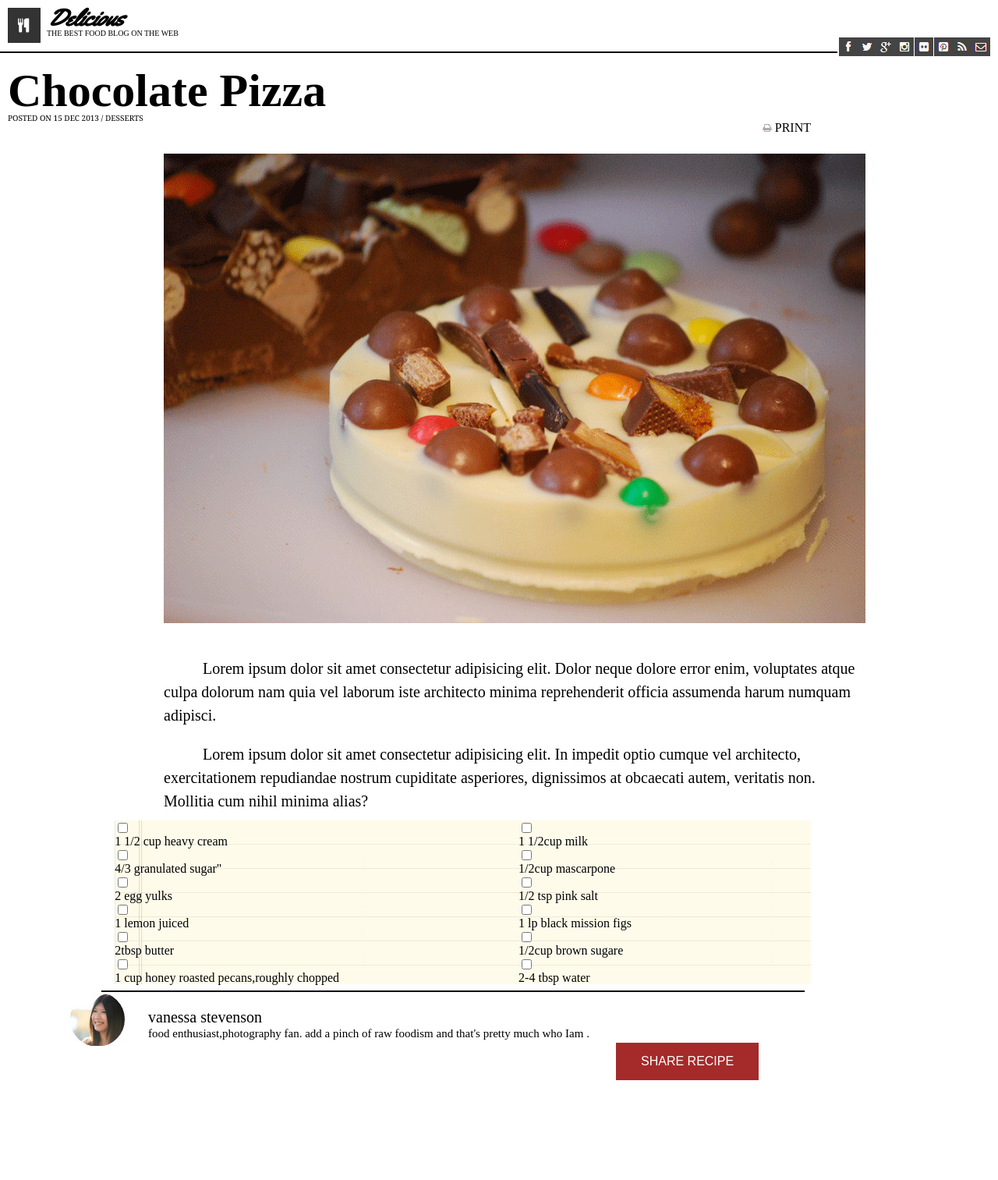
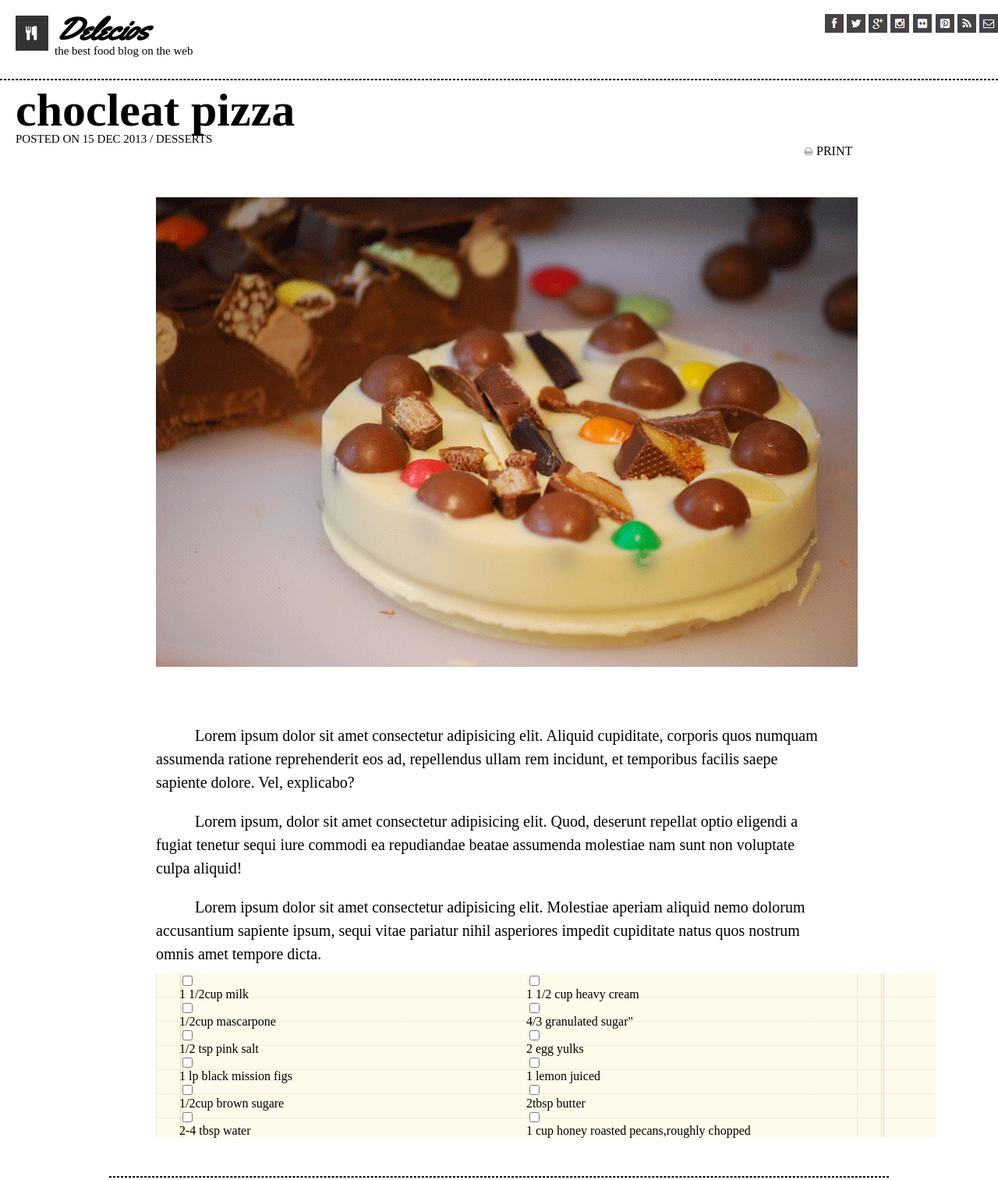
Before and after one commit to sbkhaloof/chocolate-pizza, a plain HTML site: page index.html in a window 1280 px wide. Shown: the top 1513 px of the page at 78% size. Drawn offline with Linux system fonts and the light colour scheme; a web font is replaced by a local one.

Commit message:
completing

```diff
--- a/index.html
+++ b/index.html
@@ -5,54 +5,57 @@
     <meta charset="UTF-8">
     <meta http-equiv="X-UA-Compatible" content="IE=edge">
     <meta name="viewport" content="width=device-width, initial-scale=1.0">
-    <title>chocolate-pizza</title>
+    <title>chocleat pizza</title>
     <link rel="stylesheet" href="style/reset.css">
     <link rel="stylesheet" href="style/style.css">
-    <link href="https://fonts.googleapis.com/css2?family=Yellowtail&display=swap" rel="stylesheet">
     <link href="https://fonts.googleapis.com/css2?family=Teko:wght@300&display=swap" rel="stylesheet">
     <link href="https://fonts.googleapis.com/css2?family=Bahianita&family=Teko:wght@300&display=swap" rel="stylesheet">
+    <link href="https://fonts.googleapis.com/css2?family=Yellowtail&display=swap" rel="stylesheet">
 </head>
 
 <body>
     <header>
-        <img src="img/logo.png" alt="logImg" srcset="">
-        <h2>Delicious</h2>
-        <h4>THE BEST FOOD BLOG ON THE WEB</h3>
-            <section id="first">
-                <img src="img/mail-icon.png" alt="mailIcon" srcset="">
-                <img src="img/rss-icon.png" alt="rssIcon" srcset="">
-                <img src="img/pint-icon.png" alt="pintIcon" srcset="">
-                <img src="img/flic-icon.png" alt="flicIcon" srcset="">
-                <img src="img/insta-icon.png" alt="instalogo" srcset="">
-                <img src="img/gp-icon.png" alt="googlePluse" srcset="">
-                <img src="img/twit-icon.png" alt="tweeterLogo" srcset="">
-                <img src="img/fb-icon.png" alt="faceBookLogo" srcset="">
-
-            </section>
+        <article id="left">
+            <img src="img/logo.png" alt="" srcset="">
+            <h2>Delecios</h1>
+                <p>the best food blog on the web</p>
+        </article>
+        <article id="right">
+            <img src="img/fb-icon.png" alt="" srcset="">
+            <img src="img/twit-icon.png" alt="" srcset="">
+            <img src="img/gp-icon.png" alt="" srcset="">
+            <img src="img/insta-icon.png" alt="" srcset="">
+            <img src="img/flic-icon.png" alt="" srcset="">
+            <img src="img/pint-icon.png" alt="" srcset="">
+            <img src="img/rss-icon.png" alt="" srcset="">
+            <img src="img/mail-icon.png" alt="" srcset="">
+        </article>
     </header>
-    <hr style="border-style:double;">
     <main>
-
-        <h1>Chocolate Pizza</h1>
-        <h3>POSTED ON 15 DEC 2013 / DESSERTS</h3>
-        <div>
+        <hr style="border-style: dashed;">
+        <article id="left2">
+            <h1>chocleat pizza</h1>
+            <p> POSTED ON 15 DEC 2013 / DESSERTS</p>
+        </article>
+        <article id="right2">
             <img src="img/print-icon.png" alt="printIcon" srcset="">
             <span>PRINT</span>
-        </div>
-
-        <section>
-            <img src="img/choco-pizza.png" alt="choco-pizzaImg" srcset="">
-        </section>
-        <section>
-            <p>Lorem ipsum dolor sit amet consectetur adipisicing elit. Dolor neque dolore error enim, voluptates atque
-                culpa dolorum nam quia vel laborum iste architecto minima reprehenderit officia assumenda harum numquam
-                adipisci.</p>
-            <p>Lorem ipsum dolor sit amet consectetur adipisicing elit. In impedit optio cumque vel architecto,
-                exercitationem repudiandae nostrum cupiditate asperiores, dignissimos at obcaecati autem, veritatis non.
-                Mollitia cum nihil minima alias?</p>
-
-        </section>
-        <div style="background-image: url('img/list-bg.png');margin-top: 10px;">
+        </article>
+        <article id="img">
+            <img src="img/choco-pizza.png" alt="" srcset="">
+        </article>
+        <article>
+            <p class="p1">Lorem ipsum dolor sit amet consectetur adipisicing elit. Aliquid cupiditate, corporis quos
+                numquam assumenda ratione reprehenderit eos ad, repellendus ullam rem incidunt, et temporibus facilis
+                saepe sapiente dolore. Vel, explicabo?</p>
+            <p class="p1">Lorem ipsum, dolor sit amet consectetur adipisicing elit. Quod, deserunt repellat optio
+                eligendi a fugiat tenetur sequi iure commodi ea repudiandae beatae assumenda molestiae nam sunt non
+                voluptate culpa aliquid!</p>
+            <p class="p1">Lorem ipsum dolor sit amet consectetur adipisicing elit. Molestiae aperiam aliquid nemo
+                dolorum accusantium sapiente ipsum, sequi vitae pariatur nihil asperiores impedit cupiditate natus quos
+                nostrum omnis amet tempore dicta.</p>
+        </article>
+        <div style="background-image: url('img/list-bg.png');margin-top: 10px;margin-left: 200px;width: 1000px;">
             <ul>
                 <div class="checklist1">
                     <li><input type="checkbox" name="1 1/2cup milk" id="item0"></li><label for="item0">1 1/2cup
@@ -84,28 +87,25 @@
                         butter</label>
                     <li><input type="checkbox" name="1 cup honey roasted pecans,roughly chopped" id="item5"></li><label
                         for="item5">1 cup honey roasted pecans,roughly chopped</label>
-
                 </div>
             </ul>
-
         </div>
-
-        <div class="last">
-            <hr style="border-style: double;margin-bottom: 300px;width:900px;margin-left: 240px;margin-bottom:1px;">
-            <img  src="img/van-pic.png" alt="vanessa" srcset="">
-            <h4>vanessa stevenson </h4>
-                <p>food enthusiast,photography fan. add a pinch of raw foodism and
-                    that's pretty much who Iam .</p>
-            <button>SHARE RECIPE</button>
-                </div>
-
+<hr style="border-style: dashed;margin-top: 50px;width: 1000px;">
+<article class="ll">
+    <img  src="img/van-pic.png" alt="vanessa" srcset="">
+    <h4>vanessa stevenson </h4>
+        <p >food enthusiast,photography fan. add a pinch of raw foodism and
+            that's pretty much who Iam .</p>
+    <button class="lr">SHARE RECIPE</button>
+</article>
+<hr style="border-style: dashed;margin-top: 50px;width: 1000px;">
     </main>
-        <footer>
-            <hr style="border-style: double;width:900px;margin-left: 200px;position: relative;">
+    <footer>
         <img src="img/small-logo.png" alt="smallLogo" srcset="">
         <p>Delicious copyright 2013. all right reserved.</p>
         <p>proudly published with ghost </p>
     </footer>
+
 </body>
 
 </html>
--- a/style/style.css
+++ b/style/style.css
@@ -1,26 +1,21 @@
-/* body {border: solid 1px red;} */
-header {padding: 10px;}
-h2{font-size:30px;font-weight: bold; font-family:'Yellowtail';font-style: italic;padding-left: 50px;margin-top:-50px;}
-header h4{font-size: 10px;padding-left: 50px;}
-header section img{float:right;position:relative;}
-header imgd{float: left;}
-header img:last-child{margin-left: 2px;}
-main {padding: 10px;}
-h1{font-size: 60px;font-weight: bold;font-family:'Bahianita', cursiv;}
-h3{font-family:Georgia, 'Times New Roman', Times, serif;font-size:10px ;}
-main div{float: right;}
-main section{margin-left:200px;margin-top: 40px ;}
-main div{margin-right: 230px;}
-main p{text-indent: 50px;line-height: 1.5;font-size:20px;margin-top: 20px ;width:900px ;}
-.last img{margin-left:200px;}
-.last h4{margin-left: 300px;margin-top: -50px;font-size: 20px;}
-.last p{font-size: 15px;margin-left: 250px;margin-top: 0px;}
-.last button{margin-left: 900px;margin-bottom: 400px; background-color: brown;
-    border: none;
-    color: white;
-    padding: 15px 32px;
-    text-align: center;
-    text-decoration: none;
-    display: inline-block;
-    font-size: 16px;}
-footer  {margin-left: 200pxs;}
+*{box-sizing: border-box;}
+/* header {border: solid 1px red;}  */
+#left:first-child{padding: 20px;}
+h2{padding-left: 50px;margin-top: -50px;font-size: 40px;font-family:'Yellowtail';font-weight: bold;font-style: italic;}
+p{margin-left: 50px;font-size: 15px;}
+#right{float: right;display: block;margin-top: -75px;}
+h1{margin-left: 20px;font-size: 60px;font-weight: bold;font-family:'Bahianita', cursiv;}
+#left2 p{margin-left: 20px;font-size: 15px;}
+#right2{margin-left:1030px;}
+#img{display: block;padding: 50px 200px 50px 200px}
+.p1{width: 1000px;padding-left:150px;text-indent: 50px;line-height: 1.5;font-size:20px;margin-top: 20px;}
+.checklist1{float:left;padding:0px 300px 10px 30px;}
+.ll{padding-left: 200px;}
+h4{padding-left: 90px;margin-top:-50px;font-size: 25px;}
+.ll p{padding-left:40px;font-size:15px;padding-bottom: 0px;}
+button{margin-left: 750px;background-color: brown;margin-top: -100px;
+    border: none;color: white; padding: 15px 32px;text-align: center;
+    text-decoration: none; display: inline-block;font-size: 16px;}
+    footer{padding-left: 600px;padding-bottom: 50px;}
+    footer img{margin-top: -120px;}
+    footer p{margin-left:-700px ;text-align: center;}
```
